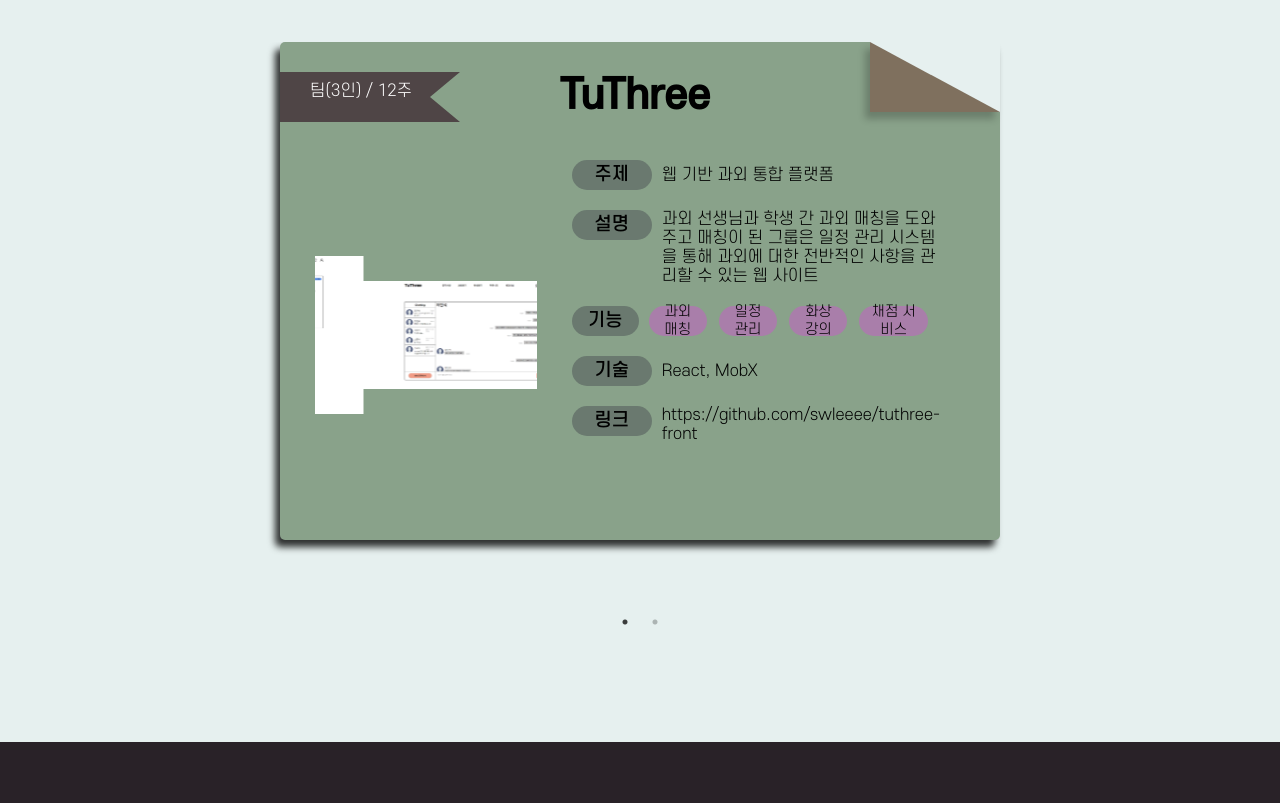
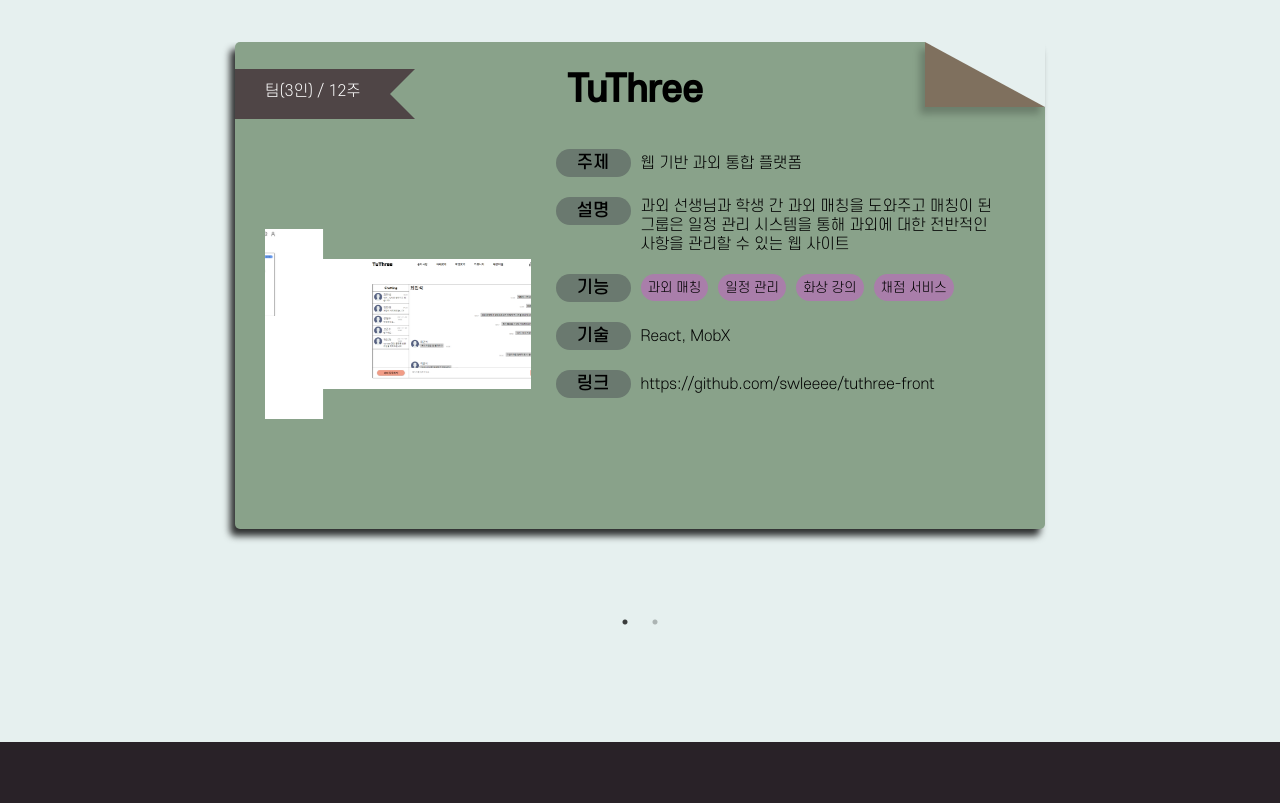
Before and after one commit to swleeee/Portfolio, a React (Create React App) app: page / in a window 1280 px wide. Shown: the part 3520-4323 px from the top of the page. Built offline with nearby package versions, Linux system fonts and the light colour scheme; a web font is replaced by a local one.

Commit message:
projects 모바일 버전 디자인

```diff
--- a/src/components/ProjectCard.js
+++ b/src/components/ProjectCard.js
@@ -128,12 +128,7 @@
   justify-content: center;
 `;
 const Container = styled.div`
-  //   border: 1px solid red;
-  // background-color: #ce8365;
-  // background-color: #5972a4;
   background-color: #89a28a;
-
-  // cursor: pointer;
   width: 80%;
   padding-bottom: 30px;
   box-sizing: border-box;
@@ -142,38 +137,20 @@
   box-shadow: -5px 7px 7px rgba(0, 0, 0, 0.8);
   // border: 3px solid #e6f0ef;
   border-radius: 5px;
-  //   align-items: center;
-  //   height: 220px;
-  //   height: 100%;
-  //   display: inline-flex;
-  //   justify-content: space-between;
-  //   position: relative;
-  //   margin: 20px;
-  //   align-self: center;
 
-  &:hover > div:nth-of-type(1) {
-    // top: -50%;
-    // opacity: 0.5;
-    // transform: rotateY(180deg);
+  @media (min-width: 0px) and (max-width: 479.98px) {
+    width: 90%;
   }
-  &:hover > div:nth-of-type(2) {
-    // top: 50%;
-    // opacity: 0.5;
-    // z-index: 2;
-    // transform: rotateY(0deg);
+  @media (min-width: 480px) and (max-width: 767.98px) {
+    width: 90%;
   }
-`;
+  @media (min-width: 768px) and (max-width: 991.98px) {
+    width: 90%;
+  }
 
-const ani = keyframes`
-
-    0%,
-    100% {
-      /* transform: scale(1); */
-    }
-    50% {
-      transform: scale(1.2);
-    }
-
+  @media (min-width: 992px) and (max-width: 1299.98px) {
+    width: 90%;
+  }
 `;
 
 const ImgBox = styled.div`
@@ -184,6 +161,32 @@
   //   height: 300px;
   > img {
     width: inherit;
+  }
+
+  @media (min-width: 0px) and (max-width: 479.98px) {
+    width: 100%;
+  }
+  @media (min-width: 480px) and (max-width: 767.98px) {
+    // width: 60%;
+    width: 100%;
+    img {
+      // width: inherit;
+      width: 180px;
+      height: 180px;
+    }
+  }
+  @media (min-width: 768px) and (max-width: 991.98px) {
+    // width: 60%;
+    width: 100%;
+    img {
+      // width: inherit;
+      width: 200px;
+      height: 200px;
+    }
+  }
+
+  @media (min-width: 992px) and (max-width: 1299.98px) {
+    width: 80%;
   }
 `;
 
@@ -239,27 +242,166 @@
     // border: 1px solid rgba(0, 0, 0, 0.9);
     // border-radius: 10px;
   }
+
+  @media (min-width: 0px) and (max-width: 479.98px) {
+    div:nth-of-type(1) {
+      span:nth-of-type(1) {
+        font-size: 20px;
+        margin-right: 0px;
+      }
+      padding: 10px;
+    }
+    div:nth-of-type(2) {
+      border-bottom: 30px solid #7f705e;
+      border-right: 50px solid #e6f0ef;
+      box-shadow: -5px 7px 7px rgba(0, 0, 0, 0.22);
+    }
+    div:nth-of-type(3) {
+      top: 12px;
+      border: 12px solid #4f4546;
+      border-right: 20px solid transparent;
+      width: 60px;
+    }
+    div:nth-of-type(4) {
+      top: 17px;
+      left: 5px;
+      font-size: 10px;
+    }
+  }
+  @media (min-width: 480px) and (max-width: 767.98px) {
+    div:nth-of-type(1) {
+      span:nth-of-type(1) {
+        font-size: 28px;
+        margin-right: 10px;
+      }
+      padding: 20px;
+    }
+    div:nth-of-type(2) {
+      border-bottom: 55px solid #7f705e;
+      border-right: 110px solid #e6f0ef;
+      box-shadow: -5px 7px 7px rgba(0, 0, 0, 0.22);
+    }
+    div:nth-of-type(3) {
+      top: 20px;
+      border: 20px solid #4f4546;
+      border-right: 20px solid transparent;
+      width: 90px;
+    }
+    div:nth-of-type(4) {
+      top: 30px;
+      left: 18px;
+      font-size: 13px;
+    }
+  }
+  @media (min-width: 768px) and (max-width: 991.98px) {
+    div:nth-of-type(1) {
+      span:nth-of-type(1) {
+        font-size: 32px;
+        margin-right: 10px;
+      }
+      padding: 24px;
+    }
+    div:nth-of-type(2) {
+      border-bottom: 55px solid #7f705e;
+      border-right: 110px solid #e6f0ef;
+      box-shadow: -5px 7px 7px rgba(0, 0, 0, 0.22);
+    }
+    div:nth-of-type(3) {
+      top: 24px;
+      border: 24px solid #4f4546;
+      border-right: 20px solid transparent;
+      width: 100px;
+    }
+    div:nth-of-type(4) {
+      top: 38px;
+      left: 20px;
+      font-size: 14px;
+    }
+  }
+
+  @media (min-width: 992px) and (max-width: 1299.98px) {
+    div:nth-of-type(1) {
+      span:nth-of-type(1) {
+        font-size: 36px;
+        margin-right: 10px;
+      }
+      padding: 27px;
+    }
+    div:nth-of-type(2) {
+      border-bottom: 65px solid #7f705e;
+      border-right: 120px solid #e6f0ef;
+      box-shadow: -5px 7px 7px rgba(0, 0, 0, 0.22);
+    }
+    div:nth-of-type(3) {
+      top: 27px;
+      border: 25px solid #4f4546;
+      border-right: 25px solid transparent;
+      width: 130px;
+    }
+    div:nth-of-type(4) {
+      top: 40px;
+      left: 30px;
+      font-size: 15px;
+    }
+  }
 `;
 const Contents = styled.div`
   display: flex;
   padding: 0 30px;
   box-sizing: border-box;
+  @media (min-width: 0px) and (max-width: 479.98px) {
+    padding: 0 10px;
+    flex-direction: column;
+    align-items: center;
+  }
+  @media (min-width: 480px) and (max-width: 767.98px) {
+    padding: 0 15px;
+    flex-direction: column;
+    align-items: center;
+  }
+  @media (min-width: 768px) and (max-width: 991.98px) {
+    padding: 0 20px;
+    flex-direction: column;
+    align-items: center;
+  }
+
+  @media (min-width: 992px) and (max-width: 1299.98px) {
+    padding: 0 25px;
+  }
 `;
 const Content = styled.div`
   padding: 0 30px 15px 30px;
   box-sizing: border-box;
   display: flex;
   flex-direction: column;
+
+  @media (min-width: 0px) and (max-width: 479.98px) {
+    padding: 0 10px 5px 10px;
+  }
+  @media (min-width: 480px) and (max-width: 767.98px) {
+  }
+  @media (min-width: 768px) and (max-width: 991.98px) {
+    padding: 0 15px 5px 15px;
+  }
+
+  @media (min-width: 992px) and (max-width: 1299.98px) {
+    padding: 0 20px 10px 20px;
+  }
 `;
 
 const Section = styled.div`
   display: flex;
   margin: 10px 0;
+
   //   border: 2px solid red;
 `;
 const MainContent = styled.div``;
 const FuncBox = styled.div`
   display: flex;
+  @media (min-width: 0px) and (max-width: 479.98px) {
+    flex-wrap: wrap;
+  }
+
   > div {
     cursor: pointer;
     // width: 80px;
@@ -285,23 +427,79 @@
       background-color: #6656a1;
       color: white;
     }
+
+    @media (min-width: 0px) and (max-width: 479.98px) {
+      height: 20px;
+      padding: 3px 7px;
+
+      margin-right: 10px;
+
+      border-radius: 30px;
+      font-size: 11px;
+      margin-bottom: 5px;
+    }
+    @media (min-width: 480px) and (max-width: 767.98px) {
+      height: 24px;
+      padding: 3px 7px;
+
+      margin-right: 10px;
+
+      border-radius: 30px;
+      font-size: 12px;
+    }
+    @media (min-width: 768px) and (max-width: 991.98px) {
+    }
+
+    @media (min-width: 992px) and (max-width: 1299.98px) {
+      height: 27px;
+      padding: 3px 7px;
+
+      margin-right: 10px;
+
+      border-radius: 30px;
+      font-size: 13px;
+    }
   }
 `;
 const Subject = styled.div`
   width: 80px;
   height: 30px;
-  // background-color: #c9bebb;
-  // background-color: #ced9dc;
   background-color: #6a796f;
 
   border-radius: 30px;
   display: flex;
   justify-content: center;
   align-items: center;
-  //   border: 2px solid green;
   margin-right: 10px;
   font-size: 18px;
   font-family: SCDream5;
+
+  @media (min-width: 0px) and (max-width: 479.98px) {
+    width: 50px;
+    height: 20px;
+    border-radius: 30px;
+    margin-right: 5px;
+    font-size: 13px;
+  }
+  @media (min-width: 480px) and (max-width: 767.98px) {
+    width: 65px;
+    height: 24px;
+    border-radius: 30px;
+    margin-right: 10px;
+    font-size: 16px;
+  }
+  @media (min-width: 768px) and (max-width: 991.98px) {
+  }
+
+  @media (min-width: 992px) and (max-width: 1299.98px) {
+    width: 75px;
+    height: 28px;
+
+    border-radius: 30px;
+
+    margin-right: 10px;
+    font-size: 17px;
+  }
 `;
 const SubContent = styled.div`
   flex: 1;
@@ -311,6 +509,19 @@
   a {
     text-decoration: none;
     color: black;
+  }
+
+  @media (min-width: 0px) and (max-width: 479.98px) {
+    font-size: 11px;
+  }
+  @media (min-width: 480px) and (max-width: 767.98px) {
+    font-size: 13px;
+  }
+  @media (min-width: 768px) and (max-width: 991.98px) {
+  }
+
+  @media (min-width: 992px) and (max-width: 1299.98px) {
+    font-size: 15px;
   }
 `;
 
@@ -352,6 +563,68 @@
     // border-bottom: none;
     z-index: -1;
     // border: 2px solid red;
+  }
+
+  @media (min-width: 0px) and (max-width: 479.98px) {
+    bottom: 45px;
+    right: 0;
+
+    transform: translateX(35%);
+    width: 160px;
+    border-radius: 5px;
+    padding: 5px;
+    > div:nth-of-type(1) {
+      font-size: 11px;
+    }
+    > div:nth-of-type(2) {
+      // width: 30px;
+      height: 20px;
+      bottom: -35px;
+      border-top: 20px solid #dd9c62;
+      border-left: 15px solid transparent;
+      border-right: 15px solid transparent;
+    }
+  }
+  @media (min-width: 480px) and (max-width: 767.98px) {
+    bottom: 60px;
+    right: 0;
+
+    transform: translateX(35%);
+    width: 180px;
+    border-radius: 5px;
+    padding: 5px;
+    > div:nth-of-type(1) {
+      font-size: 12px;
+    }
+    > div:nth-of-type(2) {
+      // width: 30px;
+      height: 20px;
+      bottom: -35px;
+      border-top: 25px solid #dd9c62;
+      border-left: 20px solid transparent;
+      border-right: 20px solid transparent;
+    }
+  }
+  @media (min-width: 768px) and (max-width: 991.98px) {
+  }
+
+  @media (min-width: 992px) and (max-width: 1299.98px) {
+    bottom: 60px;
+    right: 0;
+
+    transform: translateX(30%);
+    width: 200px;
+    border-radius: 5px;
+    padding: 5px;
+
+    > div:nth-of-type(2) {
+      // width: 30px;
+      height: 30px;
+
+      border-top: 30px solid #dd9c62;
+      border-left: 30px solid transparent;
+      border-right: 30px solid transparent;
+    }
   }
 `;
 
--- a/src/containers/project.js
+++ b/src/containers/project.js
@@ -232,4 +232,17 @@
     bottom: 10px;
     // left: 10px;
   }
+
+  @media (min-width: 0px) and (max-width: 479.98px) {
+    height: 850px;
+  }
+  @media (min-width: 480px) and (max-width: 767.98px) {
+    height: 850px;
+  }
+  @media (min-width: 768px) and (max-width: 991.98px) {
+    height: 850px;
+  }
+
+  @media (min-width: 992px) and (max-width: 1299.98px) {
+  }
 `;
```
